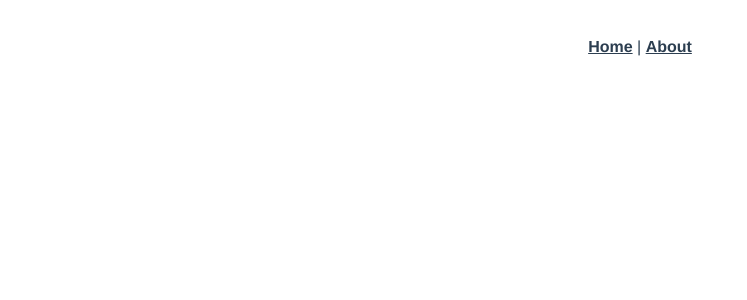
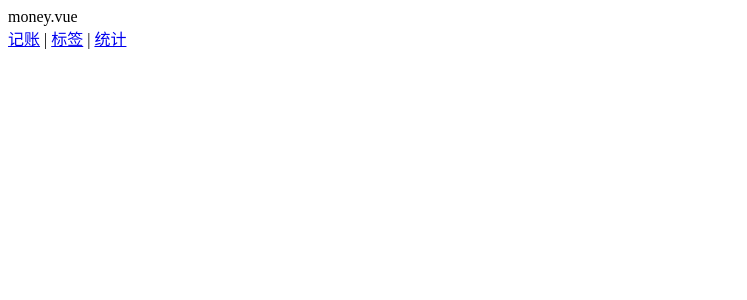
Before and after one commit to tiyue/wancai-vue, a Vue app: page /#/money in a window 1280 px wide. Shown: the top 300 px of the page, without its empty margins (0-747 px from the left). Built offline with nearby package versions, Linux system fonts and the light colour scheme.

Commit message:
添加全局组件Nav

```diff
--- a/src/App.vue
+++ b/src/App.vue
@@ -1,10 +1,6 @@
 <template>
-  <div id="app">
-    <div id="nav">
-      <router-link to="/">Home</router-link> |
-      <router-link to="/about">About</router-link>
-    </div>
-    <router-view/>
+  <div>
+   <router-view/>
   </div>
 </template>
 
--- /dev/null
+++ b/src/components/Nav.vue
@@ -0,0 +1,23 @@
+<template>
+
+
+  <div>
+
+    <router-link to="/money">记账</router-link>
+    |
+    <router-link to="/labels">标签</router-link>
+    |
+    <router-link to="/statistics">统计</router-link>
+  </div>
+
+</template>
+
+<script>
+  export default {
+    name: 'Nav'
+  }
+</script>
+
+<style scoped>
+
+</style>
--- a/src/router/index.ts
+++ b/src/router/index.ts
@@ -1,27 +1,37 @@
-import Vue from 'vue'
-import VueRouter, { RouteConfig } from 'vue-router'
-import Home from '../views/Home.vue'
+import Vue from 'vue';
+import VueRouter from 'vue-router';
+import Money from '@/views/Money.vue';
+import Labels from '@/views/Labels.vue';
+import Statistics from '@/views/Statistics.vue';
+import NotFound from '@/views/NotFound.vue';
 
-Vue.use(VueRouter)
+Vue.use(VueRouter);
 
-  const routes: Array<RouteConfig> = [
+const routes = [
   {
     path: '/',
-    name: 'Home',
-    component: Home
+    redirect: '/money'
   },
   {
-    path: '/about',
-    name: 'About',
-    // route level code-splitting
-    // this generates a separate chunk (about.[hash].js) for this route
-    // which is lazy-loaded when the route is visited.
-    component: () => import(/* webpackChunkName: "about" */ '../views/About.vue')
+    path: '/money',
+    component: Money
+  },
+  {
+    path: '/labels',
+    component: Labels
+  },
+  {
+    path: '/statistics',
+    component: Statistics
+  },
+  {
+    path: '*',
+    component: NotFound
   }
-]
+];
 
 const router = new VueRouter({
   routes
-})
+});
 
-export default router
+export default router;
--- /dev/null
+++ b/src/views/Labels.vue
@@ -0,0 +1,15 @@
+<template>
+  <div>labels.vue
+    <Nav/>
+  </div>
+</template>
+
+<script>
+  export default {
+    name: 'Labels',
+  }
+</script>
+
+<style scoped>
+
+</style>
--- /dev/null
+++ b/src/views/Money.vue
@@ -0,0 +1,16 @@
+<template>
+  <div>
+    money.vue
+    <Nav/>
+  </div>
+</template>
+
+<script>
+  export default {
+    name: 'Money',
+  }
+</script>
+
+<style scoped>
+
+</style>
--- /dev/null
+++ b/src/views/NotFound.vue
@@ -0,0 +1,14 @@
+<template>
+
+  <div>404</div>
+</template>
+
+<script>
+  export default {
+    name: 'NotFound'
+  }
+</script>
+
+<style scoped>
+
+</style>
--- /dev/null
+++ b/src/views/Statistics.vue
@@ -0,0 +1,16 @@
+<template>
+  <div>
+    statistics.vue
+    <Nav/>
+  </div>
+</template>
+
+<script>
+  export default {
+    name: 'Statistics'
+  }
+</script>
+
+<style scoped>
+
+</style>
```
Also changed, not shown: src/main.ts (+9 -7 lines).
